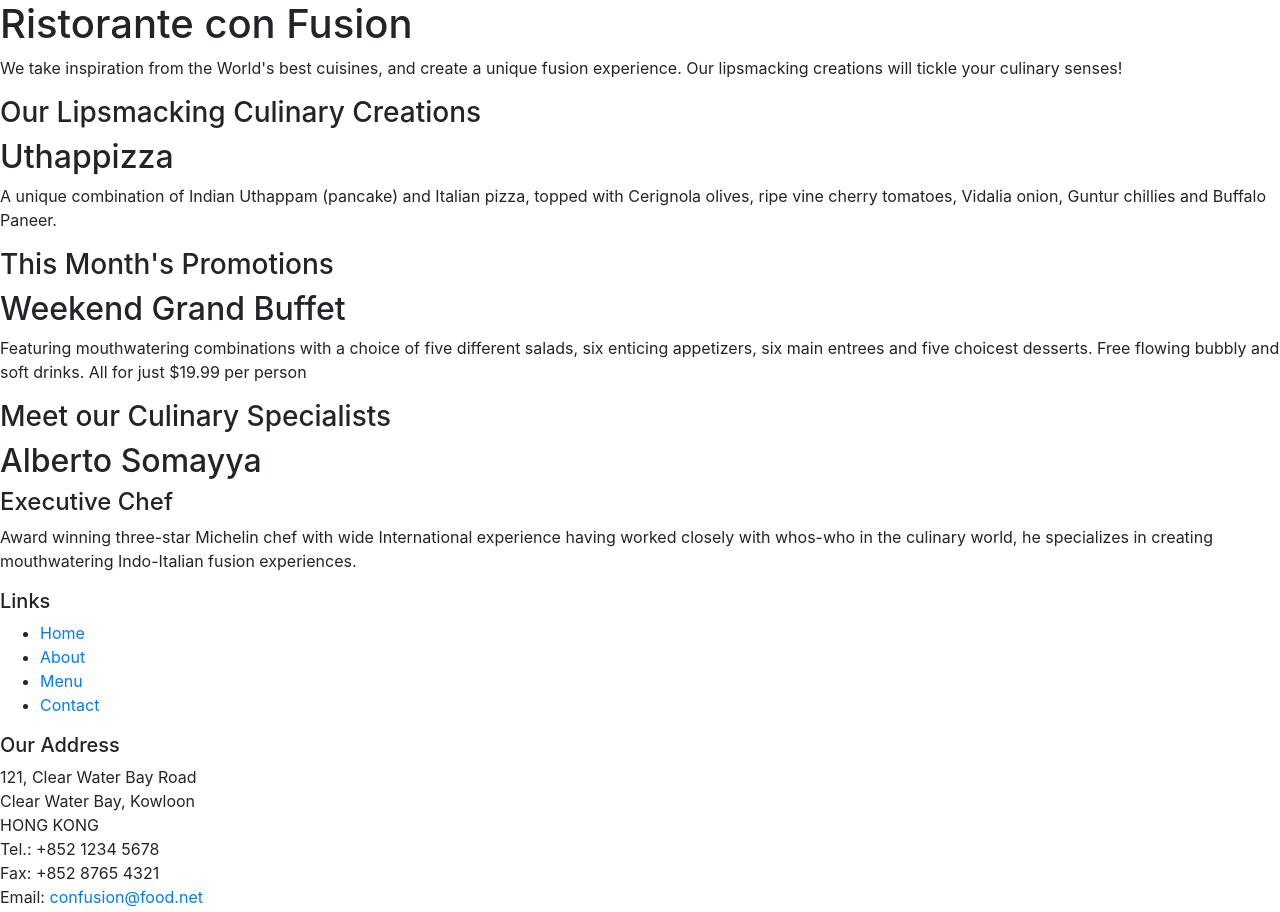
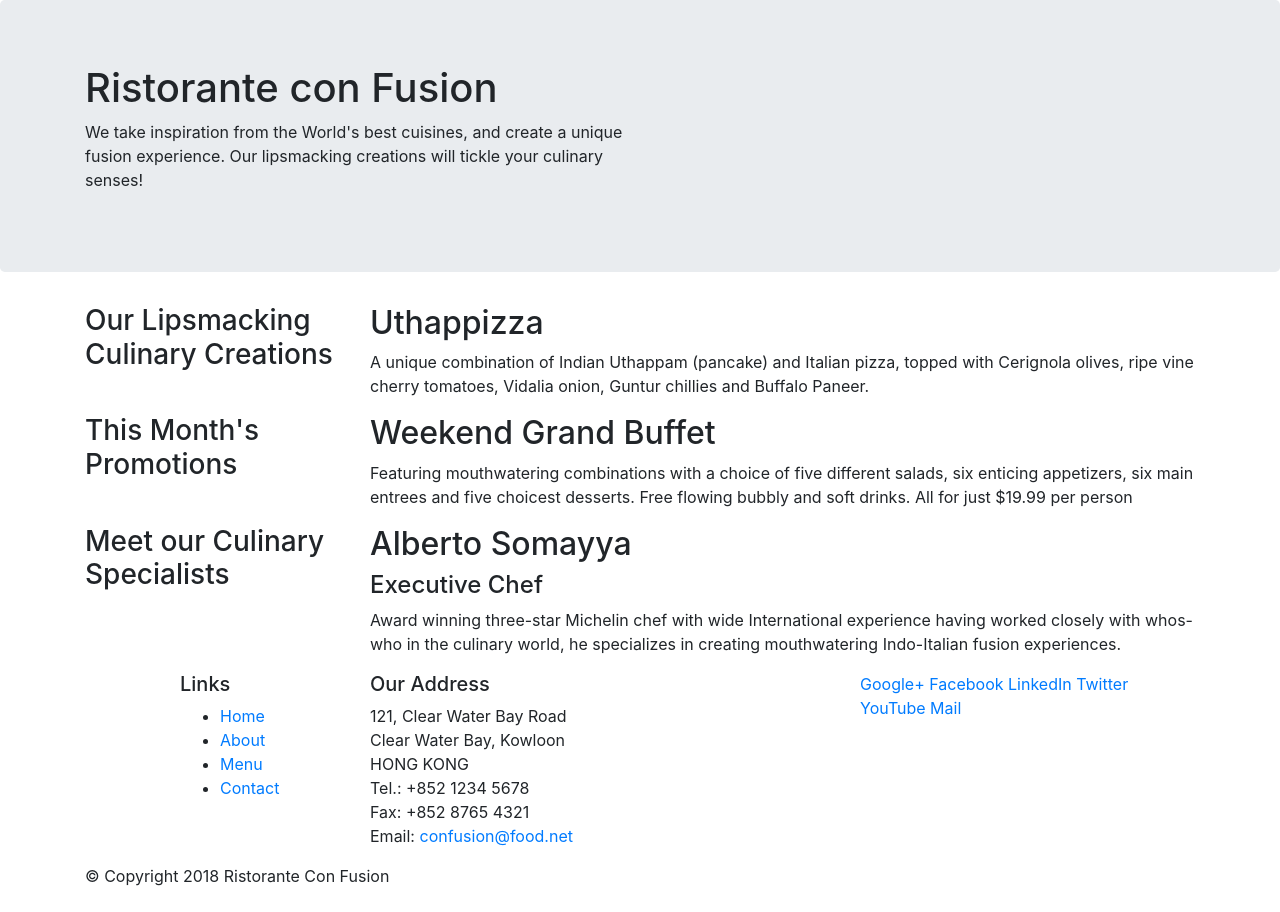
Before and after one commit to bailwalVipin08/Coursera-Bootstrap4, a website: page index.html in a window 1280 px wide. Shown: the top 912 px of the page. Drawn offline with nearby package versions, Linux system fonts and the light colour scheme.

Commit message:
Bootstrap Grid Part 1

```diff
--- a/index.html
+++ b/index.html
@@ -17,10 +17,10 @@
   </head>
 
   <body>
-    <header>
-      <div>
-        <div>
-          <div>
+    <header class="jumbotron">
+      <div class="container">
+        <div class="row">
+          <div class="col-12 col-sm-6">
             <h1>Ristorante con Fusion</h1>
             <p>
               We take inspiration from the World's best cuisines, and create a
@@ -28,17 +28,17 @@
               your culinary senses!
             </p>
           </div>
-          <div></div>
+          <div class="col-12 col-sm-6"></div>
         </div>
       </div>
     </header>
 
-    <div>
-      <div>
-        <div>
+    <div class="container">
+      <div class="row">
+        <div class="col-12 col-sm-4 .order-sm-last col-md-3">
           <h3>Our Lipsmacking Culinary Creations</h3>
         </div>
-        <div>
+        <div class="col col-sm col-md">
           <h2>Uthappizza</h2>
           <p>
             A unique combination of Indian Uthappam (pancake) and Italian pizza,
@@ -48,11 +48,11 @@
         </div>
       </div>
 
-      <div>
-        <div>
+      <div class="row">
+        <div class="col-12 col-sm-4 col-md-3">
           <h3>This Month's Promotions</h3>
         </div>
-        <div>
+        <div class="col col-sm col-md">
           <h2>Weekend Grand Buffet</h2>
           <p>
             Featuring mouthwatering combinations with a choice of five different
@@ -63,11 +63,11 @@
         </div>
       </div>
 
-      <div>
-        <div>
+      <div class="row">
+        <div class="col-12 col-sm-4 .order-sm-first col-md-3">
           <h3>Meet our Culinary Specialists</h3>
         </div>
-        <div>
+        <div class="col col-sm col-md">
           <h2>Alberto Somayya</h2>
           <h4>Executive Chef</h4>
           <p>
@@ -81,9 +81,9 @@
     </div>
 
     <footer>
-      <div>
-        <div>
-          <div>
+      <div class="container">
+        <div class="row">
+          <div class="col-4 offset-1 col-sm-2">
             <h5>Links</h5>
             <ul>
               <li><a href="#">Home</a></li>
@@ -92,7 +92,7 @@
               <li><a href="#">Contact</a></li>
             </ul>
           </div>
-          <div>
+          <div class="col-7 col-sm-5">
             <h5>Our Address</h5>
             <address>
               121, Clear Water Bay Road<br />
@@ -103,8 +103,8 @@
               Email: <a href="mailto:confusion@food.net">confusion@food.net</a>
             </address>
           </div>
-          <div>
-            <div>
+          <div class="col-12 col-sm-4">
+            <div class="col-auto">
               <a href="http://google.com/+">Google+</a>
               <a href="http://www.facebook.com/profile.php?id=">Facebook</a>
               <a href="http://www.linkedin.com/in/">LinkedIn</a>
```
